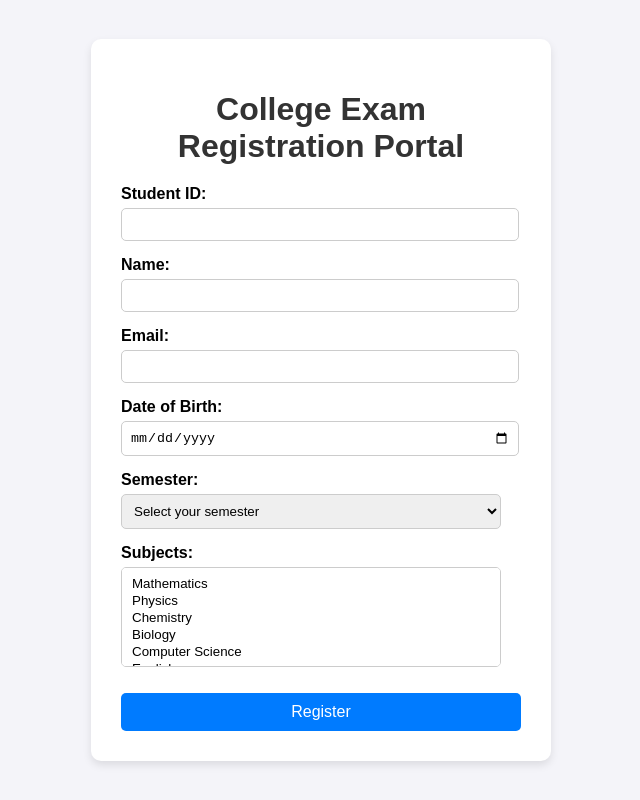
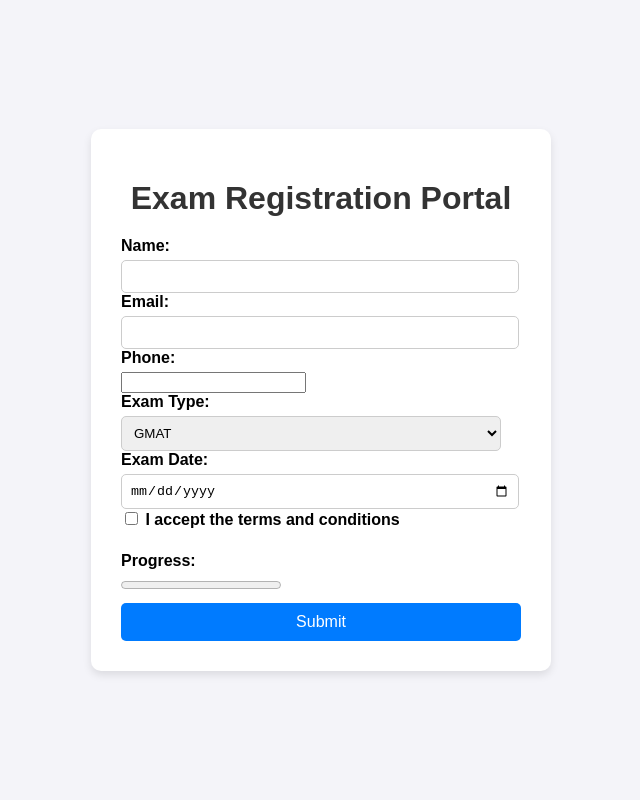
Before and after one commit to JenishPraveenKumarG/HCI_websites, a plain HTML site: page HCI_7/index.html in a window 1280 px wide. Shown: the whole page, without its empty margins (319-959 px from the left). Drawn offline with Linux system fonts and the light colour scheme.

Commit message:
Update index.html

```diff
--- a/HCI_7/index.html
+++ b/HCI_7/index.html
@@ -3,58 +3,43 @@
 <head>
     <meta charset="UTF-8">
     <meta name="viewport" content="width=device-width, initial-scale=1.0">
-    <title>College Exam Registration Portal</title>
+    <title>Exam Registration Portal</title>
     <link rel="stylesheet" href="styles.css">
 </head>
 <body>
     <div class="container">
-        <h1>College Exam Registration Portal</h1>
-        <form id="examRegistrationForm">
-            <div class="form-group">
-                <label for="studentId">Student ID:</label>
-                <input type="text" id="studentId" required>
-            </div>
-            <div class="form-group">
-                <label for="name">Name:</label>
-                <input type="text" id="name" required>
-            </div>
-            <div class="form-group">
-                <label for="email">Email:</label>
-                <input type="email" id="email" required>
-            </div>
-            <div class="form-group">
-                <label for="dob">Date of Birth:</label>
-                <input type="date" id="dob" required>
-            </div>
-            <div class="form-group">
-                <label for="semester">Semester:</label>
-                <select id="semester" required>
-                    <option value="" disabled selected>Select your semester</option>
-                    <option value="1">1st Semester</option>
-                    <option value="2">2nd Semester</option>
-                    <option value="3">3rd Semester</option>
-                    <option value="4">4th Semester</option>
-                    <option value="5">5th Semester</option>
-                    <option value="6">6th Semester</option>
-                    <option value="7">7th Semester</option>
-                    <option value="8">8th Semester</option>
-                </select>
-            </div>
-            <div class="form-group">
-                <label for="subjects">Subjects:</label>
-                <select id="subjects" multiple required>
-                    <option value="math">Mathematics</option>
-                    <option value="physics">Physics</option>
-                    <option value="chemistry">Chemistry</option>
-                    <option value="biology">Biology</option>
-                    <option value="computerScience">Computer Science</option>
-                    <option value="english">English</option>
-                    <option value="history">History</option>
-                    <option value="geography">Geography</option>
-                </select>
-            </div>
-            <button type="submit">Register</button>
+        <h1>Exam Registration Portal</h1>
+        <form id="registrationForm">
+            <label for="name">Name:</label>
+            <input type="text" id="name" name="name" required><br>
+
+            <label for="email">Email:</label>
+            <input type="email" id="email" name="email" required><br>
+
+            <label for="phone">Phone:</label>
+            <input type="tel" id="phone" name="phone" required><br>
+
+            <label for="examType">Exam Type:</label>
+            <select id="examType" name="examType">
+                <option value="GMAT">GMAT</option>
+                <option value="GRE">GRE</option>
+                <option value="SAT">SAT</option>
+            </select><br>
+
+            <label for="examDate">Exam Date:</label>
+            <input type="date" id="examDate" name="examDate" required><br>
+
+            <label>
+                <input type="checkbox" id="terms" required>
+                I accept the terms and conditions
+            </label><br>
+
+            <label for="progress">Progress:</label>
+            <progress id="progress" value="0" max="100"></progress><br>
+
+            <button type="button" onclick="submitForm()">Submit</button>
         </form>
+        <div id="result"></div>
     </div>
     <script src="script.js"></script>
 </body>
```
